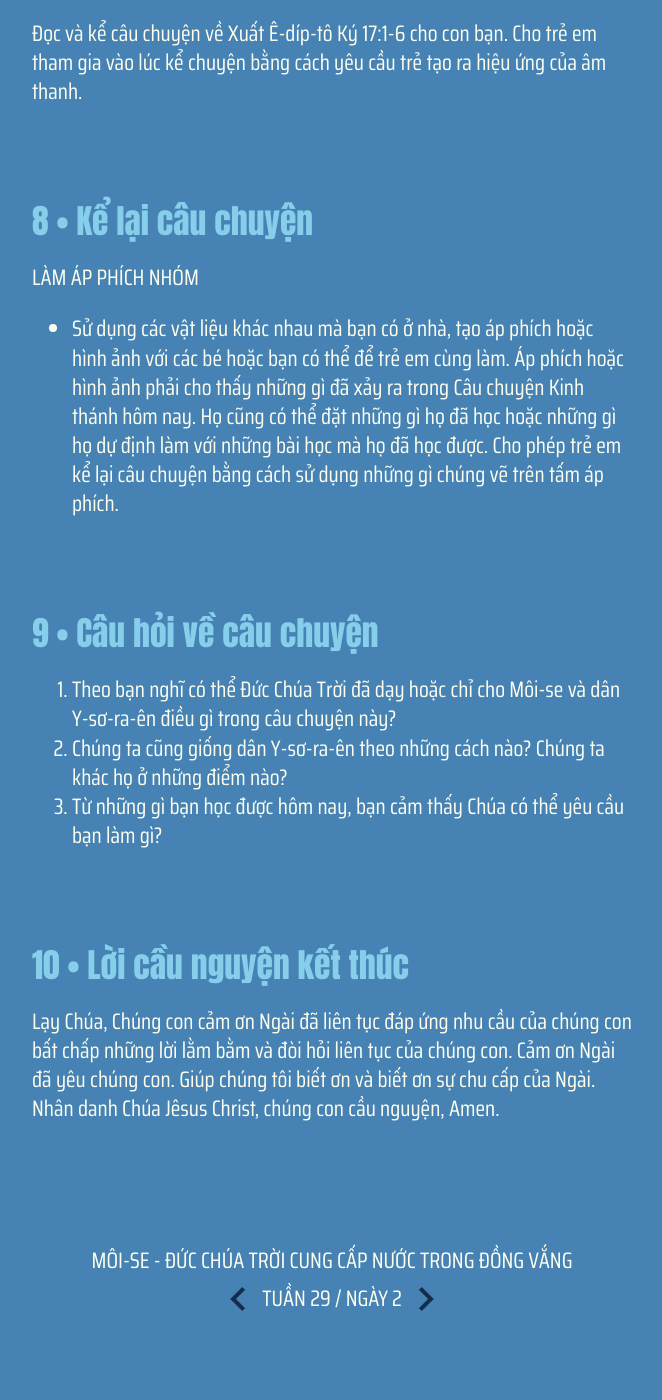
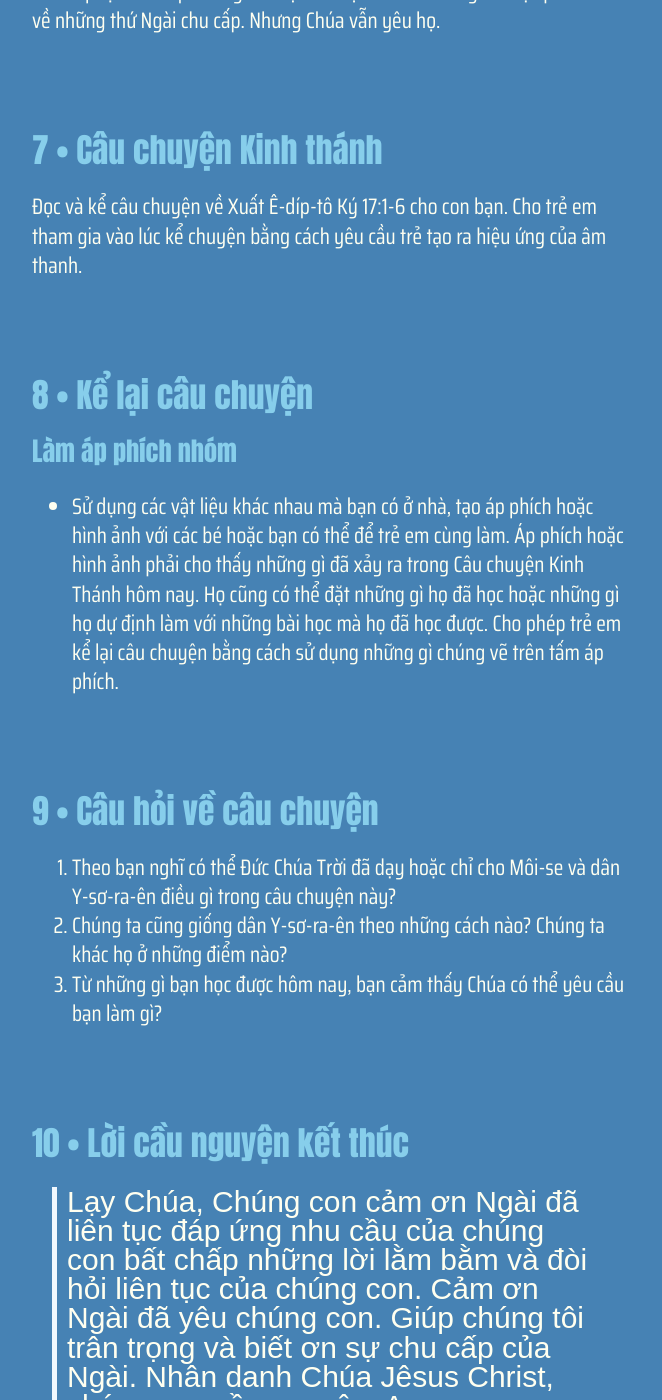
Before and after one commit to GospelTrust/LGS, a Jekyll site: the page built from docs/content/_vi/29-2.md, in a window 1280 px wide and 1400 px high, scrolled down 2681 px. Shown: the whole window, without its empty margins (308-970 px from the left). Built offline with Jekyll 4.4.1, drawn with Linux system fonts in a browser that asks for light colours; some web fonts are replaced; before the commit the page ends 4012 px from its top, so only the background shows below that; some of the changed text lies outside the part shown.

Commit message:
Update: w29d2

```diff
--- a/docs/content/_vi/29-2.md
+++ b/docs/content/_vi/29-2.md
@@ -1,15 +1,15 @@
 ---
 week: 29
 day: 2
-title: 'MÔI-SE - ĐỨC CHÚA TRỜI CUNG CẤP NƯỚC TRONG ĐỒNG VẮNG'
+title: 'Môi-se: Đức Chúa Trời cung cấp nước trong đồng vắng'
 bible: 'Xuất Ê-díp-tô Ký 17:1-8'
 layout: lesson
 ---
 
 
 {% include lesson/section.html index=1 %}
-- Để trẻ em biết và hiểu ý nghĩa của việc có Chúa là Đấng cung cấp tuyệt vời cho chúng ta
-- Để trẻ em học cách đánh giá cao và biết ơn những sự cung cấp hàng ngày của Đức Chúa Trời
+- Để trẻ em biết và hiểu ý nghĩa của việc có Chúa là Đấng cung cấp tuyệt vời cho chúng ta.
+- Để trẻ em học cách đánh giá cao và biết ơn những sự cung cấp hàng ngày của Đức Chúa Trời.
 
 
 {% include lesson/section.html index=2 %}
@@ -25,11 +25,11 @@
 
 
 {% include lesson/section.html index=3 %}
-Lạy Chúa, chúng con cảm ơn Chúa  đã cho chúng con một ngày mới để học Lời của Ngài qua Kinh thánh. Cảm ơn Ngài đã chu cấp đầy đủ mọi sự cần dùng cho chúng con. Xin Chúa hướng dẫn chúng con khi chúng con tiếp tục học Lời của Ngài ngày hôm nay. Nhân danh Chúa Jêsus Christ, chúng con cầu nguyện, Amen.
+> Lạy Chúa, chúng con cảm ơn Chúa  đã cho chúng con một ngày mới để học Lời của Ngài qua Kinh thánh. Cảm ơn Ngài đã chu cấp đầy đủ mọi sự cần dùng cho chúng con. Xin Chúa hướng dẫn chúng con khi chúng con tiếp tục học Lời của Ngài ngày hôm nay. Nhân danh Chúa Jêsus Christ, chúng con cầu nguyện, Amen.
 
 
 {% include lesson/section.html index=4 %}
- Ma-thi-ơ 6:25-26
+### Ma-thi-ơ 6:25-26
  25 Vậy nên ta phán cùng các ngươi rằng: đừng vì sự sống mình mà lo đồ ăn uống; cũng đừng vì thân thể mình mà lo đồ mặc. Sự sống há chẳng quí trọng hơn đồ ăn sao, thân thể há chẳng quí trọng hơn quần áo sao? 26 Hãy xem loài chim trời: chẳng có gieo, gặt cũng chẳng có thâu trữ vào kho tàng, mà Cha các ngươi trên trời nuôi nó. Các ngươi há chẳng phải là quí trọng hơn loài chim sao?
 
 
@@ -47,8 +47,8 @@
 
 
 {% include lesson/section.html index=8 %}
-LÀM ÁP PHÍCH NHÓM
-- Sử dụng các vật liệu khác nhau mà bạn có ở nhà, tạo áp phích hoặc hình ảnh với các bé hoặc bạn có thể để trẻ em cùng làm. Áp phích hoặc hình ảnh phải cho thấy những gì đã xảy ra trong Câu chuyện Kinh thánh hôm nay. Họ cũng có thể đặt những gì họ đã học hoặc những gì họ dự định làm với những bài học mà họ đã học được. Cho phép trẻ em kể lại câu chuyện bằng cách sử dụng những gì chúng vẽ trên tấm áp phích.
+### Làm áp phích nhóm
+- Sử dụng các vật liệu khác nhau mà bạn có ở nhà, tạo áp phích hoặc hình ảnh với các bé hoặc bạn có thể để trẻ em cùng làm. Áp phích hoặc hình ảnh phải cho thấy những gì đã xảy ra trong Câu chuyện Kinh Thánh hôm nay. Họ cũng có thể đặt những gì họ đã học hoặc những gì họ dự định làm với những bài học mà họ đã học được. Cho phép trẻ em kể lại câu chuyện bằng cách sử dụng những gì chúng vẽ trên tấm áp phích.
 
 
 {% include lesson/section.html index=9 %}
@@ -58,4 +58,4 @@
 
 
 {% include lesson/section.html index=10 %}
- Lạy Chúa, Chúng con cảm ơn Ngài đã liên tục đáp ứng nhu cầu của chúng con bất chấp những lời lằm bằm và đòi hỏi liên tục của chúng con. Cảm ơn Ngài đã yêu chúng con. Giúp chúng tôi biết ơn và biết ơn sự chu cấp của Ngài. Nhân danh Chúa Jêsus Christ, chúng con cầu nguyện, Amen.
+> Lạy Chúa, Chúng con cảm ơn Ngài đã liên tục đáp ứng nhu cầu của chúng con bất chấp những lời lằm bằm và đòi hỏi liên tục của chúng con. Cảm ơn Ngài đã yêu chúng con. Giúp chúng tôi trân trọng và biết ơn sự chu cấp của Ngài. Nhân danh Chúa Jêsus Christ, chúng con cầu nguyện, Amen.
```
Also changed, not shown: other parts of docs/content/_vi/29-2.md (+1 -1 lines).
